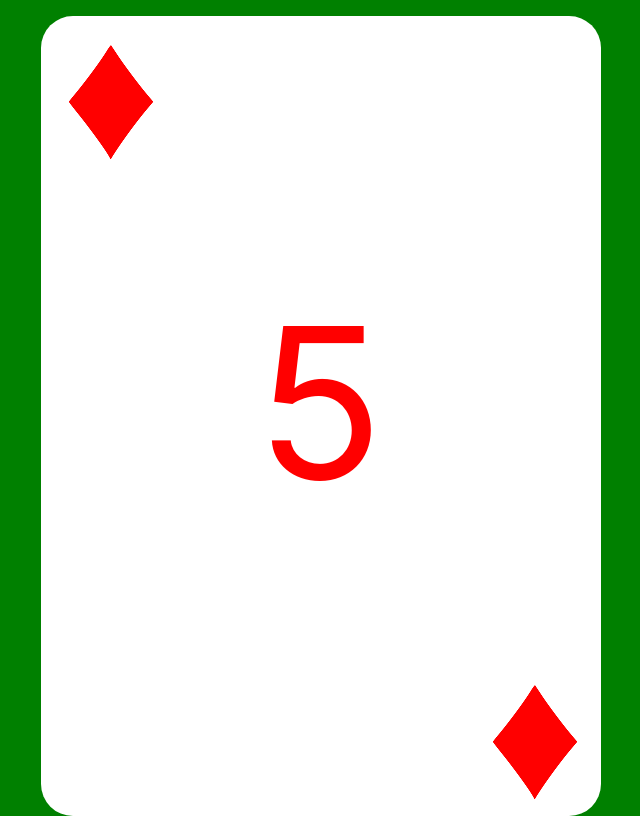
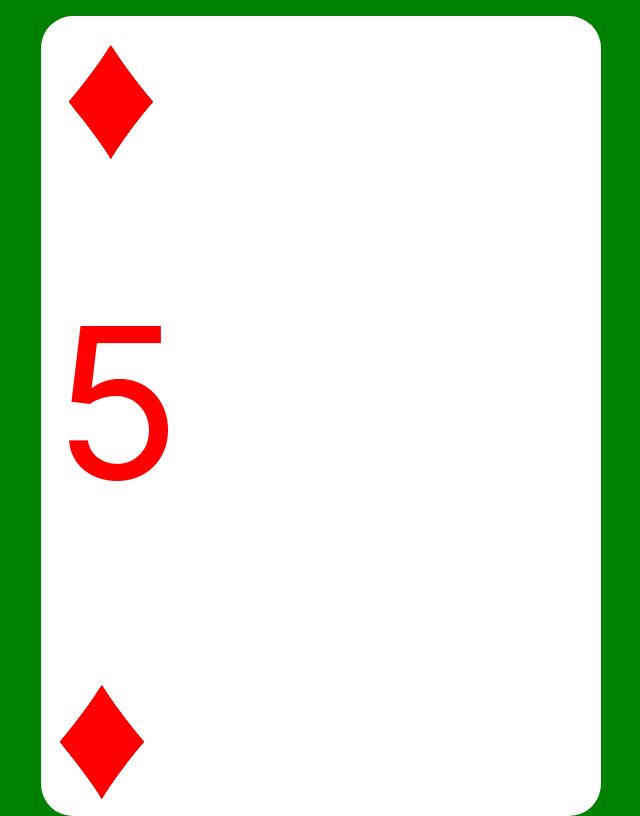
Before and after one commit to marisleidis84/random-card, a plain HTML site: page index.html in a window 1280 px wide. Shown: the whole page, without its empty margins (319-959 px from the left). Drawn offline with nearby package versions, Linux system fonts and the light colour scheme.

Commit message:
tamaño de columma

```diff
--- a/index.css
+++ b/index.css
@@ -9,5 +9,4 @@ body{
 #numero{
    font-size: 210px;
    margin-top: 70px;
-
 }
--- a/index.html
+++ b/index.html
@@ -15,13 +15,13 @@
     <div class="container bg-white mt-3" id="card" style="width: 35em; height: 50em;">
 
         <div class="row d-flex justify-content-start" style="height: 10em;">
-            <div class="col-xs-12 pl-4 pt-4" id="icon1"> <i class="fab fa-adn fa-5x"></i></div>
+            <div class="col-md-12 pl-4 pt-4" id="icon1"> <i class="fab fa-adn fa-5x"></i></div>
         </div>
         <div class="row d-flex justify-content-center" style="height: 30em;">
-            <div class="col-xs-12" id="numero"> <i class="fab fa-adn fa-5x"></i></div>
+            <div class="col-md-12" id="numero"> <i class="fab fa-adn fa-5x"></i></div>
         </div>
         <div class="row d-flex justify-content-end" style="height: 10em;">
-            <div class="col-xs-12 pr-4 pt-4" id="icon2"> <i class="fab fa-adn fa-5x"></i></div>
+            <div class="col-md-12 pr-4 pt-4" id="icon2"> <i class="fab fa-adn fa-5x"></i></div>
         </div>
 
     </div>
```
